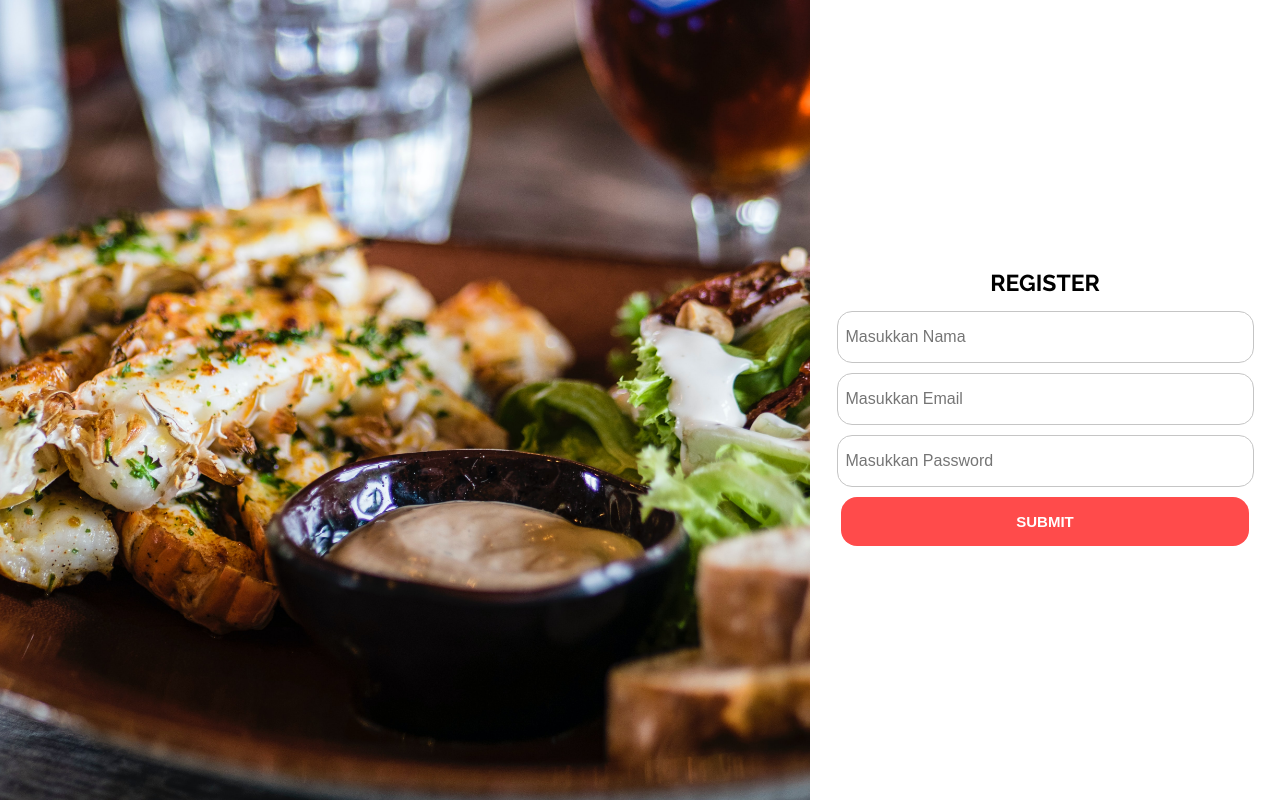
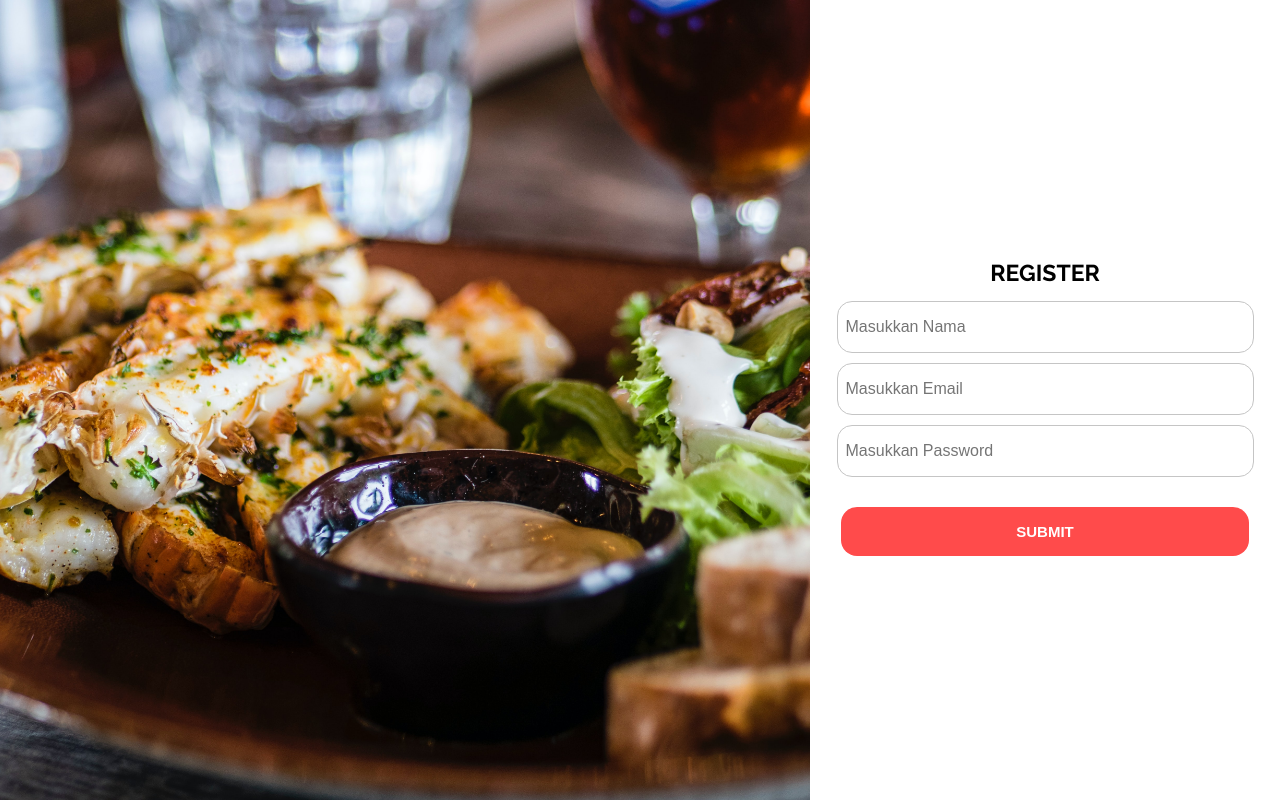
Before and after one commit to AdiatsaPutra/food-blog-mern, a React (Create React App) app: page /register in a window 1280 px wide. Built offline with nearby package versions, Linux system fonts and the light colour scheme.

Commit message:
add gap to atoms

```diff
--- /dev/null
+++ b/src/components/atoms/Gap/index.js
@@ -0,0 +1,9 @@
+import React from 'react'
+
+const index = ({width, height}) => {
+    return (
+        <div style={{ width, height }} />
+    )
+}
+
+export default index
--- a/src/components/atoms/index.js
+++ b/src/components/atoms/index.js
@@ -1,5 +1,6 @@
-import Input from './Input'
-import Button from './Button'
+import Input from './Input';
+import Button from './Button';
+import Gap from './Gap';
 
 
-export {Button};
+export {Input, Button, Gap};
--- a/src/pages/Register/index.js
+++ b/src/pages/Register/index.js
@@ -1,8 +1,7 @@
 import React from 'react'
 import './register.scss'
 import { RegisterBg } from '../../assets'
-import {  Button} from '../../components'
-import Input from '../../components/atoms/Input'
+import {Input, Button, Gap} from '../../components'
 
 const Register = () => {
     return (
@@ -16,6 +15,7 @@ const Register = () => {
                     <Input placeholder="Masukkan Nama" />
                     <Input placeholder="Masukkan Email" />
                     <Input placeholder="Masukkan Password" />
+                    <Gap height={20}/>
                     <Button title="Submit"/>
                 </div>
             </div>
```
